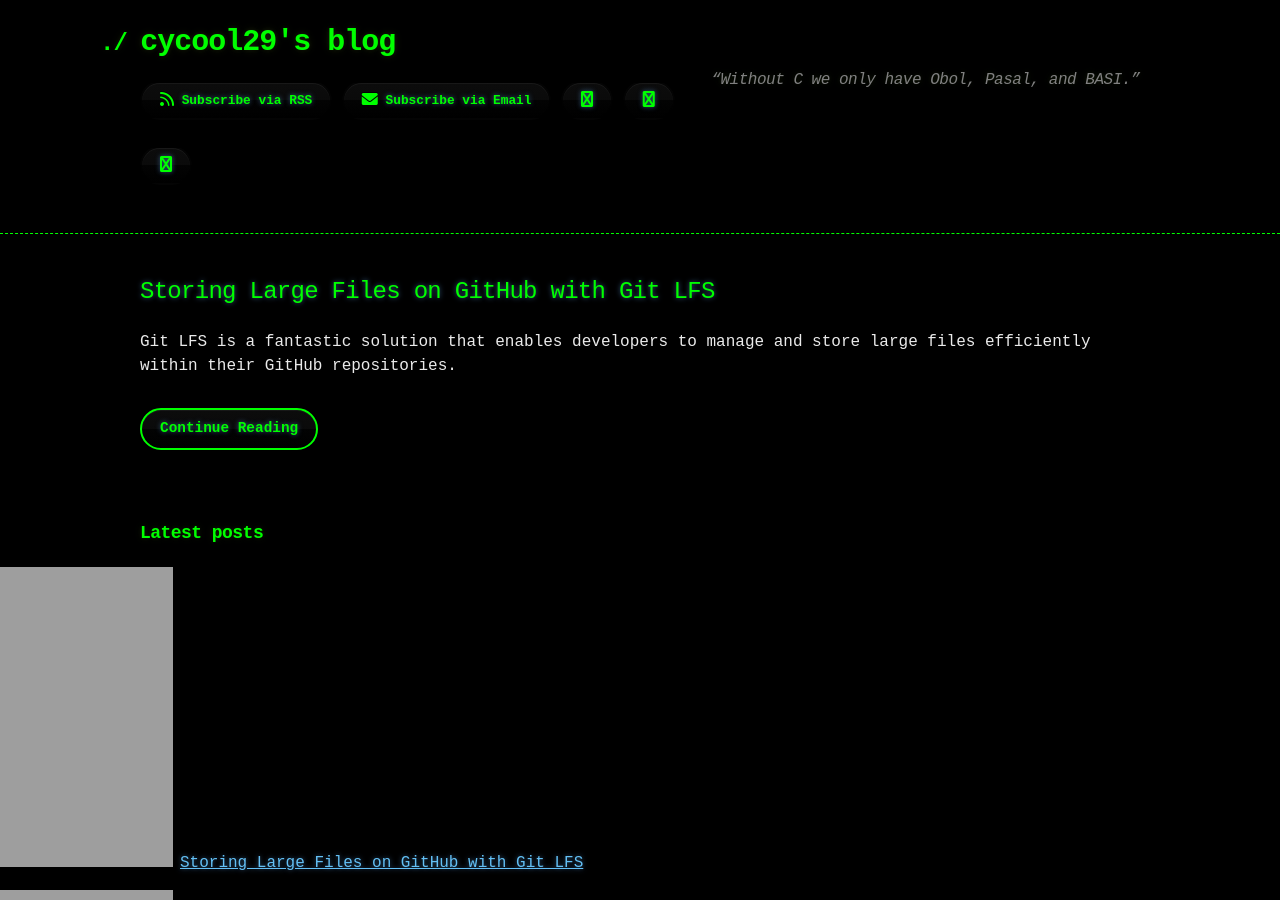
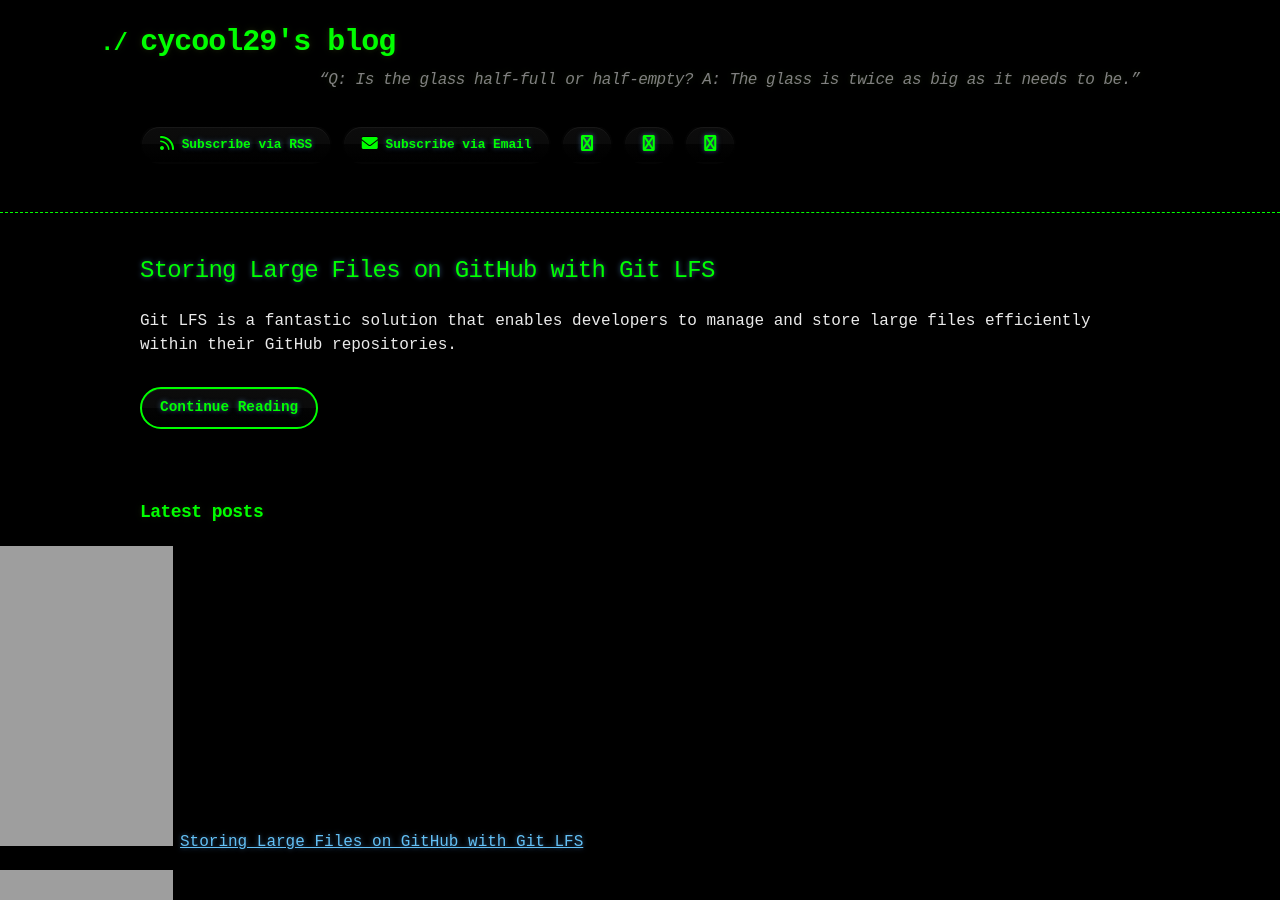
Before and after one commit to cycool29/cycool29.github.io, a Jekyll site: the page built from index.md, in a window 1280 px wide and 900 px high. Built offline with Jekyll 4.4.1, drawn with Linux system fonts in a browser that asks for light colours; a style sheet for code colours, icons or effects is not loaded.

Commit message:
Update quotes

```diff
--- a/_config.yml
+++ b/_config.yml
@@ -1,5 +1,5 @@
 title: cycool29's blog
-description: "“Without C we only have Obol, Pasal, and BASI.” "
+description: "“Q: Is the glass half-full or half-empty? A: The glass is twice as big as it needs to be.” "
 bio: A high school student. Intermediate in Python, Git, Bash. Learning JavaScript. He/Him. "
 author: cycool29
 url: https://cycool29.github.io
```
